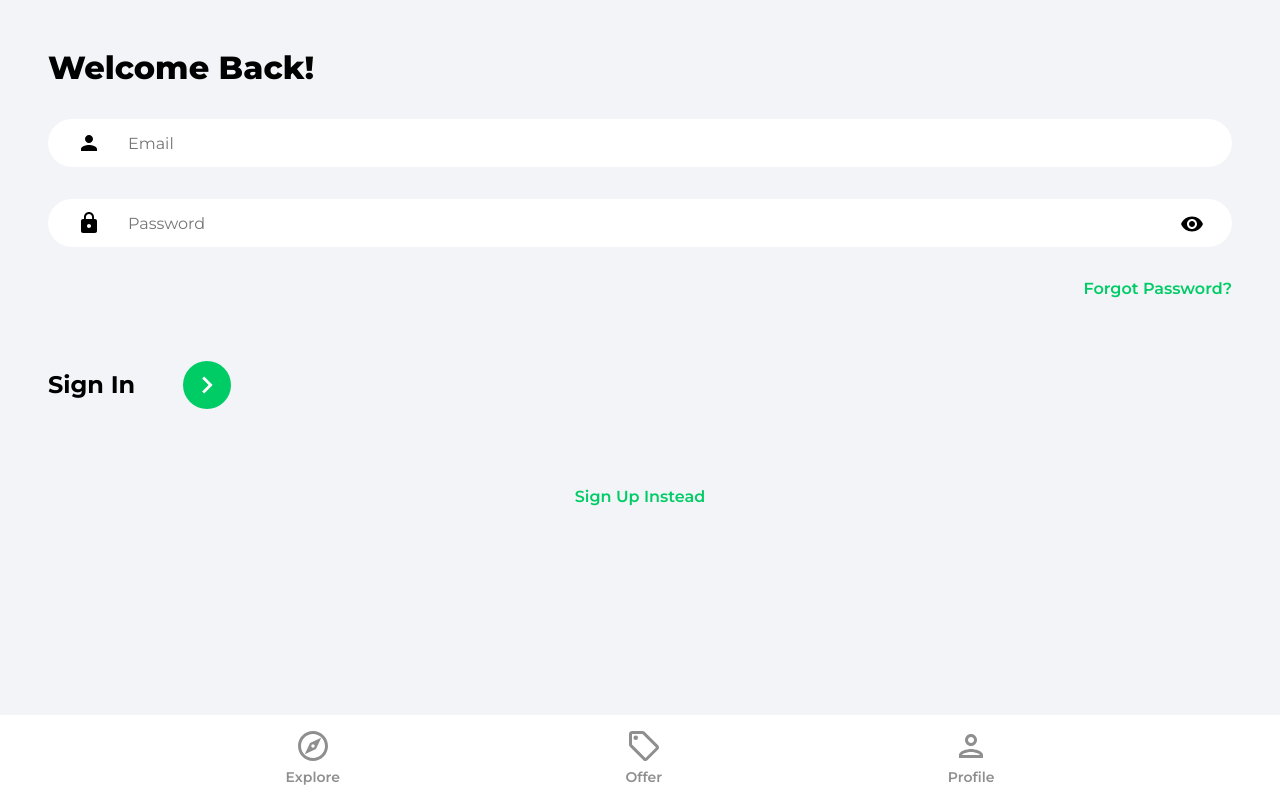
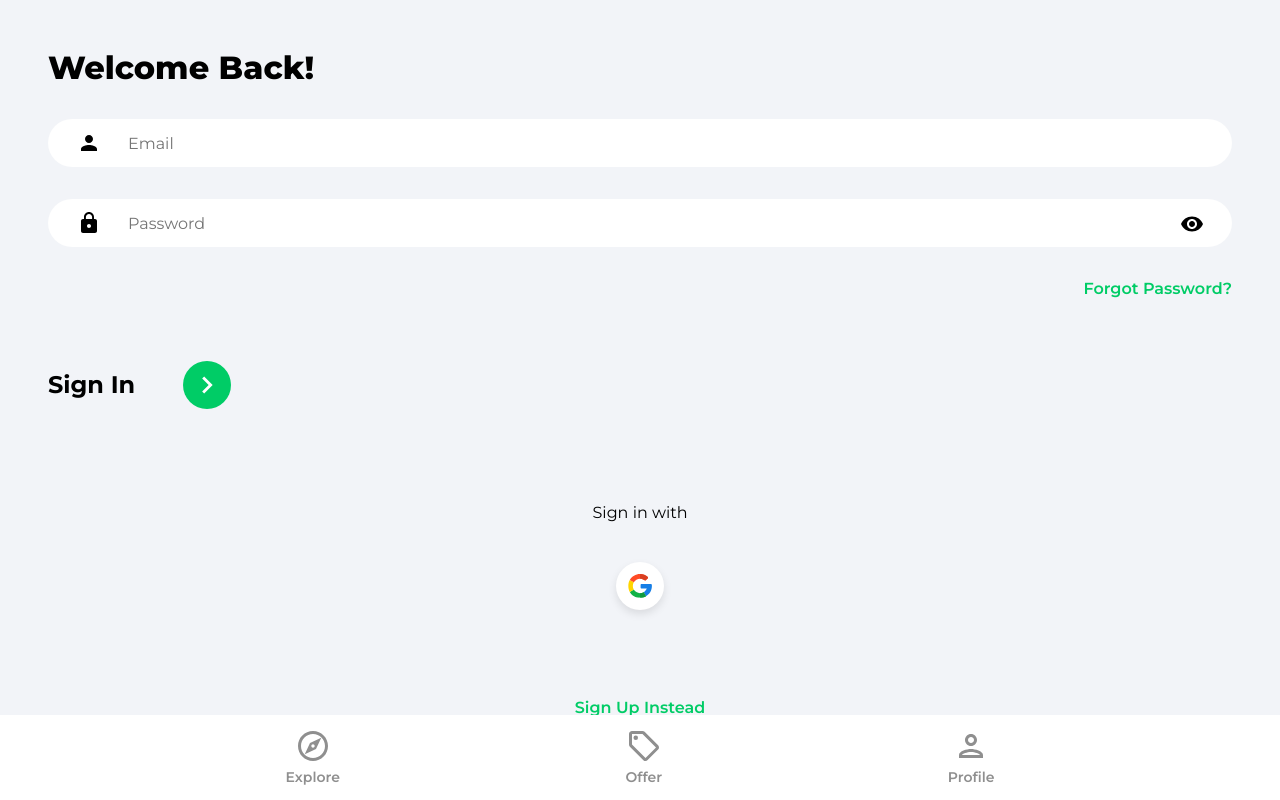
Before and after one commit to jmjusmin/react-swapit, a React (Create React App) app: page /sign-in in a window 1280 px wide. Built offline with nearby package versions, Linux system fonts and the light colour scheme.

Commit message:
Implement google OAuth

```diff
--- /dev/null
+++ b/src/components/OAuth.jsx
@@ -0,0 +1,51 @@
+import { useLocation, useNavigate } from "react-router-dom";
+import { getAuth, signInWithPopup, GoogleAuthProvider } from "firebase/auth";
+import { doc, setDoc, getDoc, serverTimestamp } from "firebase/firestore";
+import { db } from "../firebase.config";
+import { toast } from "react-toastify";
+import googleIcon from "../assets/svg/googleIcon.svg";
+
+function OAuth() {
+  //init
+  const navigate = useNavigate();
+  const location = useLocation();
+
+  const onGoogleClick = async () => {
+    try {
+      const auth = getAuth();
+      //create provider
+      const provider = new GoogleAuthProvider();
+      const result = await signInWithPopup(auth, provider);
+      const user = result.user;
+
+      //get a user from google the compare it to the document's reference
+      const docRef = doc(db, "users", user.uid);
+      const docSnap = await getDoc(docRef);
+
+      //check if user doesn't exist in db
+      if (!docSnap.exists()) {
+        //create user in db
+        await setDoc(doc(db, "users", user.uid), {
+          name: user.displayName,
+          email: user.email,
+          timestamp: serverTimestamp(),
+        });
+      }
+      //after sign-in/sign-up, then navigate to home
+      navigate("/");
+    } catch (error) {
+      toast.error("Could not authorize with Google");
+    }
+  };
+
+  return (
+    <div className="socialLogin">
+      <p>Sign {location.pathname === "/sign-up" ? "up" : "in"} with </p>
+      <button className="socialIconDiv" onClick={onGoogleClick}>
+        <img src={googleIcon} alt="google" className="socialIconImg" />
+      </button>
+    </div>
+  );
+}
+
+export default OAuth;
--- a/src/pages/SignIn.jsx
+++ b/src/pages/SignIn.jsx
@@ -2,6 +2,7 @@
 import { Link, useNavigate } from "react-router-dom";
 import { toast } from "react-toastify";
 import { getAuth, signInWithEmailAndPassword } from "firebase/auth";
+import OAuth from "../components/OAuth";
 import { ReactComponent as ArrowRightIcon } from "../assets/svg/keyboardArrowRightIcon.svg";
 import visibilityIcon from "../assets/svg/visibilityIcon.svg";
 
@@ -94,7 +95,7 @@
             </div>
           </form>
 
-          {/* @TODO google OAuth */}
+          <OAuth />
 
           <Link to="/sign-up" className="registerLink">
             Sign Up Instead
--- a/src/pages/SignUp.jsx
+++ b/src/pages/SignUp.jsx
@@ -6,6 +6,7 @@
   createUserWithEmailAndPassword,
   updateProfile,
 } from "firebase/auth";
+import OAuth from "../components/OAuth";
 import { doc, setDoc, serverTimestamp } from "firebase/firestore";
 import { db } from "../firebase.config";
 import { ReactComponent as ArrowRightIcon } from "../assets/svg/keyboardArrowRightIcon.svg";
@@ -123,7 +124,7 @@
             </div>
           </form>
 
-          {/* @TODO google OAuth */}
+          <OAuth />
 
           <Link to="/sign-in" className="registerLink">
             Sign In Instead
```
